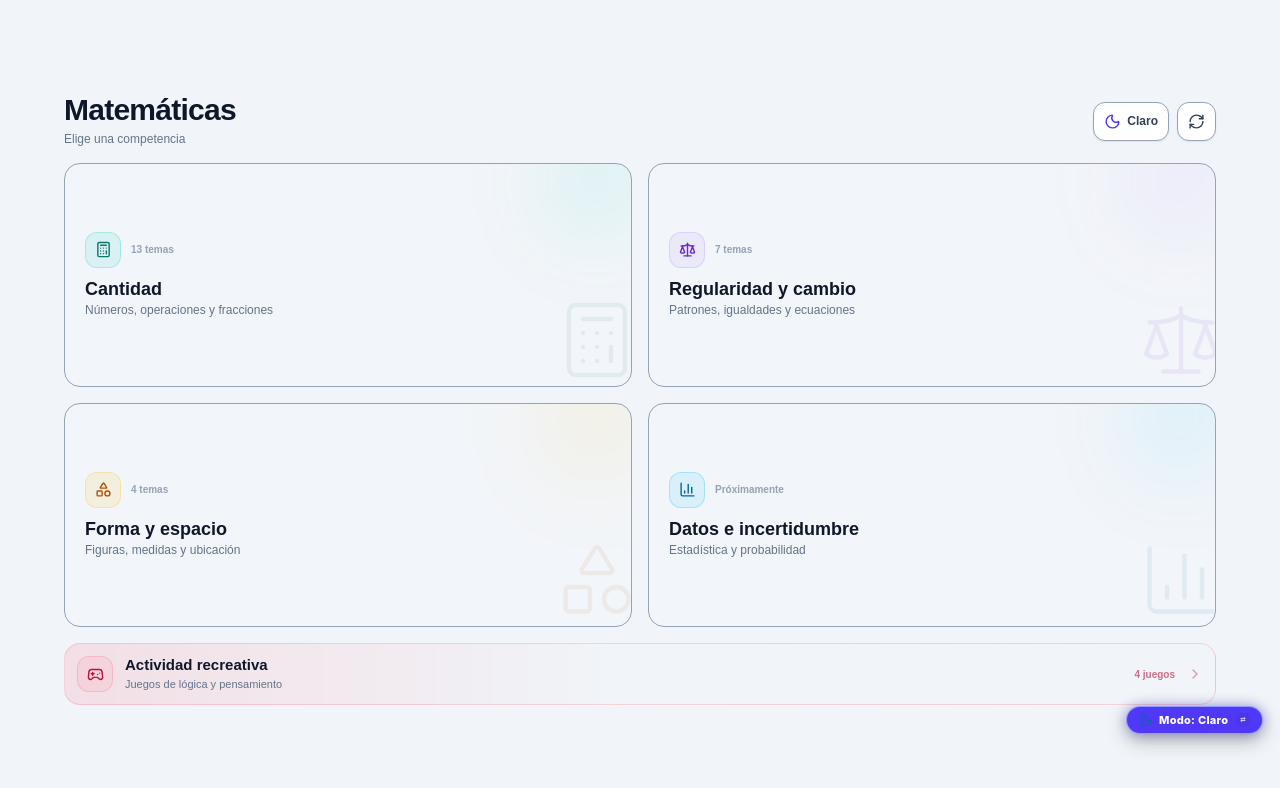
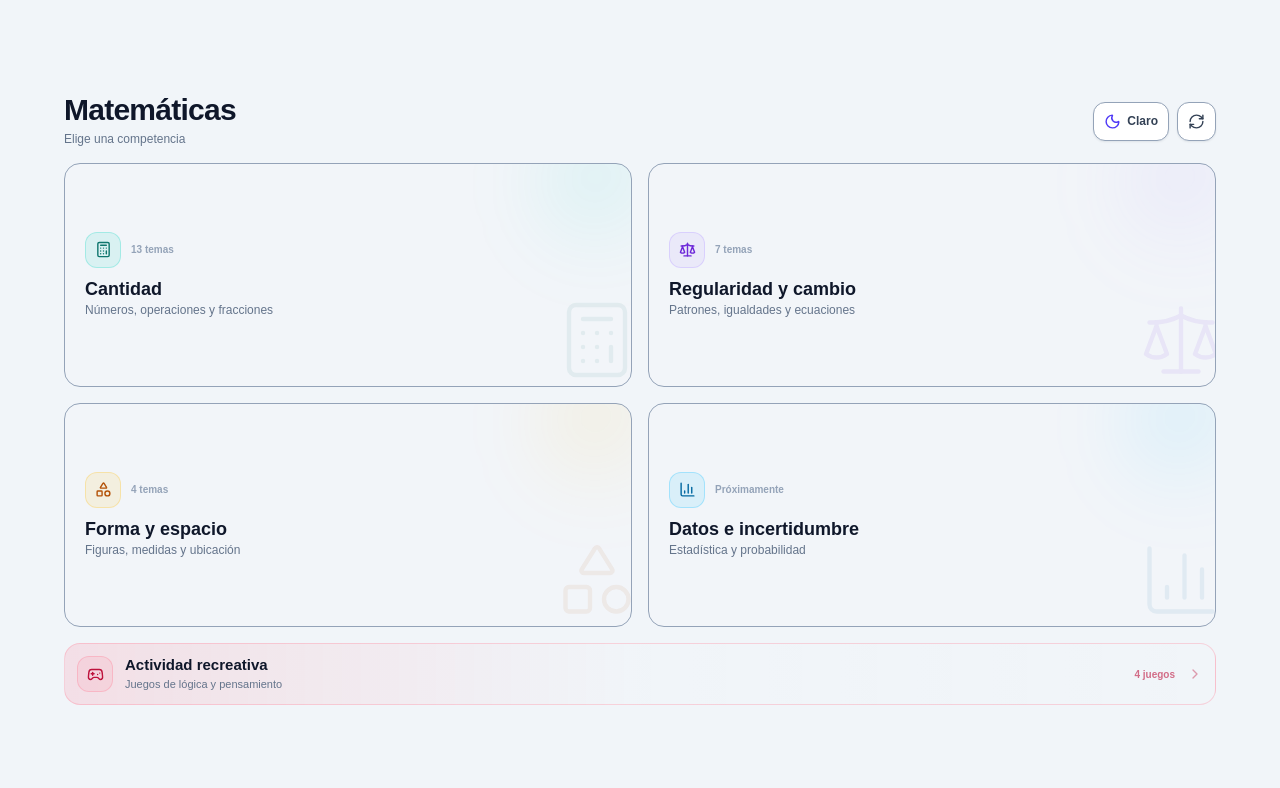
Before and after one commit to tucno21/matematica, a React (Vite) app: page / in a window 1280 px wide. Shown: the top 788 px of the page. Built offline with nearby package versions, Linux system fonts and the light colour scheme.

Commit message:
feat(ui): ocultar boton flotante de tema y documentar reactivacion en AGENTS.md

```diff
--- a/src/App.tsx
+++ b/src/App.tsx
@@ -1,11 +1,13 @@
 import AppRouter from './routes/AppRouter'
-import FloatingThemeToggle from './components/FloatingThemeToggle'
+// import FloatingThemeToggle from './components/FloatingThemeToggle'
 
 export default function App() {
   return (
     <>
       <AppRouter />
-      <FloatingThemeToggle />
+      {/* Botón flotante para alternar tema (oculto en producción).
+          Para pruebas, descomenta la siguiente línea y su import arriba: */}
+      {/* <FloatingThemeToggle /> */}
     </>
   )
 }
```
Also changed, not shown: 1 other file (tests, documents, lock files or other folders).
